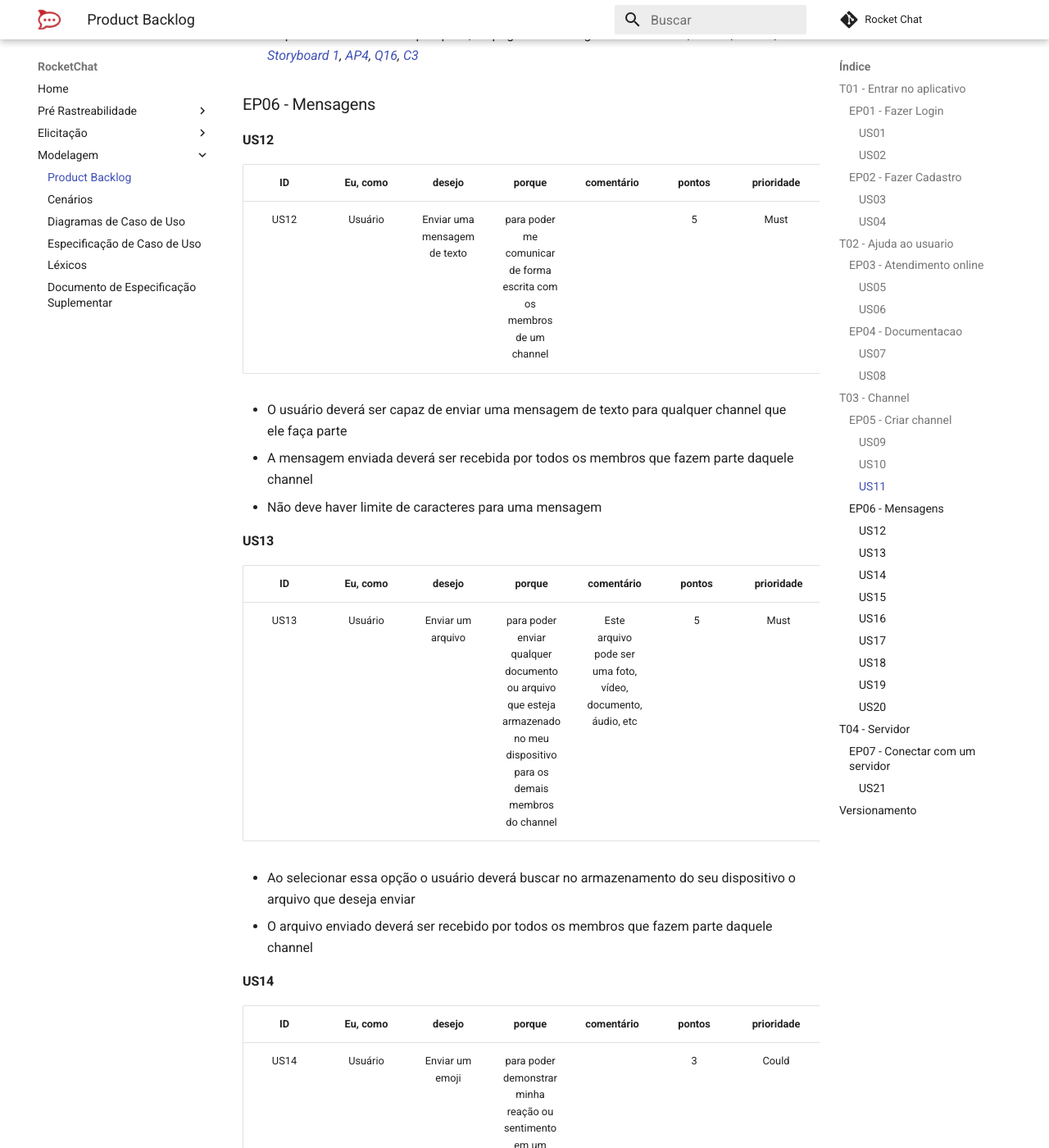
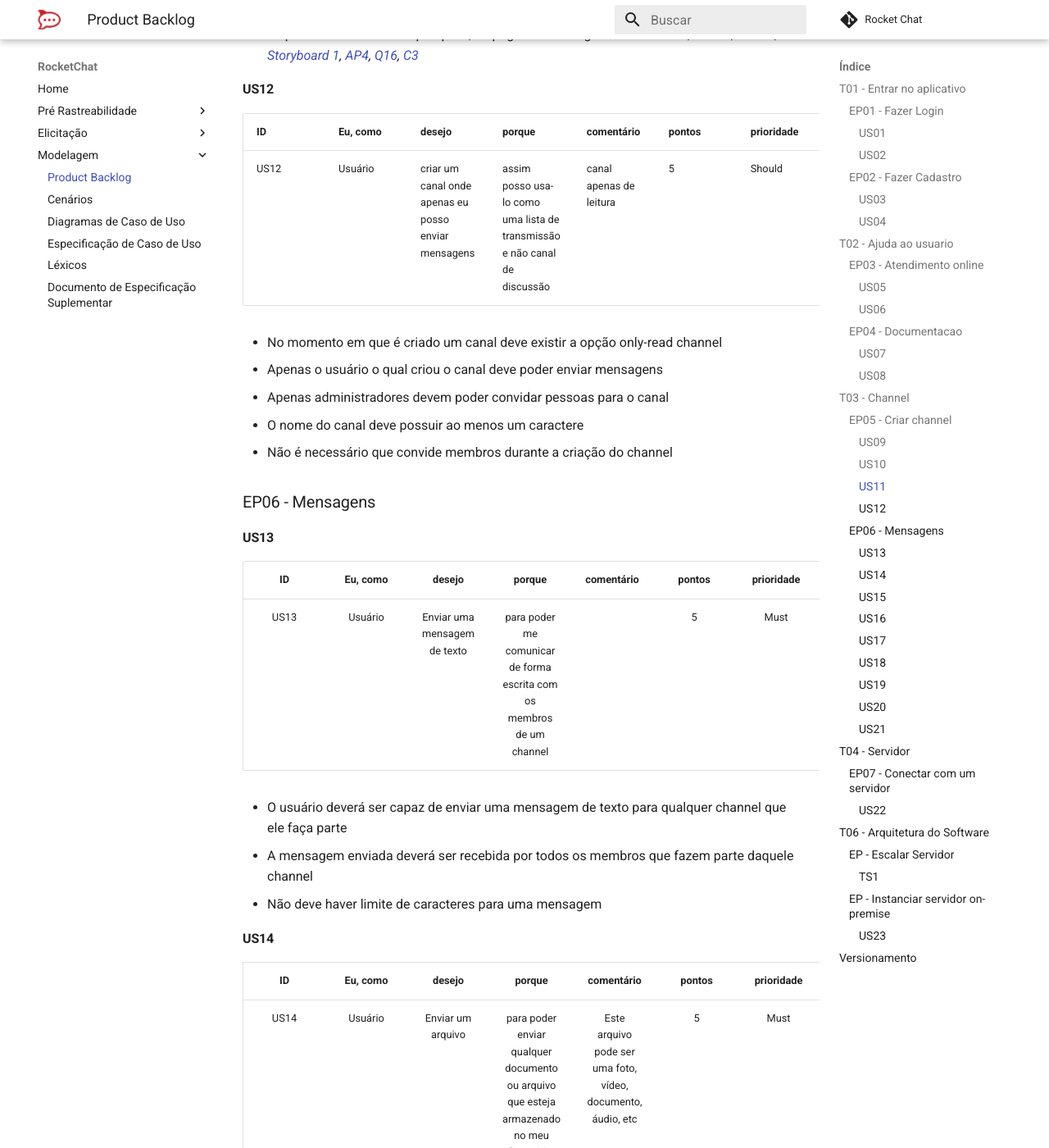
Before and after one commit to MarcosNBJ/2019.1-RocketChat, an MkDocs documentation site: the page built from docs/Modelagem/backlog.md, in a window 1280 px wide and 1400 px high, scrolled down 6365 px. Shown: the whole window at 82% size. Built offline with MkDocs 1.6.1 and Material for MkDocs 9.7.7, drawn with Linux system fonts in a browser that asks for light colours; comment, search, counter and statistics services are not loaded; some of the changed text lies outside the part shown.

Commit message:
Adding T06

```diff
--- a/docs/Modelagem/backlog.md
+++ b/docs/Modelagem/backlog.md
@@ -144,75 +144,88 @@
 
 | ID | Eu, como | desejo | porque | comentário | pontos | prioridade |Tipo |
 |:--:|:--:|:--:|:--:|:--:|:--:|:--:|:--:|
-| US07 | Usuário | Enviar mensagem direta | gostaria de enviar mensagens privadas para determinado usuário|  | 5 | Must |Funcional|
+| US11 | Usuário | Enviar mensagem direta | gostaria de enviar mensagens privadas para determinado usuário|  | 5 | Must |Funcional|
 
 - Conversa iniciada ao acessar o perfil de um usuário na lista de membros de um channel, ou ao procura-lo na barra de pesquisa, na página inicial*Originada em: [INT1.1](../Elicitação/Introspeccao.md#introspeccao-01), [INT2.5](../Elicitação/Introspeccao.md#introspeccao-02), [INT3.1](../Elicitação/Introspeccao.md#introspeccao-03), [Storyboard 1](../Elicitação/Storyboard.md#4-requisitos-obtidos), [AP4](../Elicitação/analprot.md#requisitos-elicitados), [Q16](../Elicitação/questionario.md#requisitos-elicitados), [C3](cenarios.md#c3-v2)*
 
+#### US12
+
+| ID | Eu, como | desejo | porque | comentário | pontos | prioridade |
+|----|----------|--------|--------|------------|--------|------------|
+| US12 | Usuário | criar um canal onde apenas eu posso enviar mensagens | assim posso usa-lo como uma lista de transmissão e não canal de discussão | canal apenas de leitura | 5 | Should |
+
+- No momento em que é criado um canal deve existir a opção only-read channel
+- Apenas o usuário o qual criou o canal deve poder enviar mensagens
+- Apenas administradores devem poder convidar pessoas para o canal
+- O nome do canal deve possuir ao menos um caractere
+- Não é necessário que convide membros durante a criação do channel
+
+
 ### EP06 - Mensagens
 
-#### US12
+#### US13
 
 | ID | Eu, como | desejo | porque | comentário | pontos | prioridade |Tipo |
 |:--:|:--:|:--:|:--:|:--:|:--:|:--:|:--:|
-| US12 | Usuário | Enviar uma mensagem de texto | para poder me comunicar de forma escrita com os membros de um channel|  | 5 | Must |Funcional|
+| US13 | Usuário | Enviar uma mensagem de texto | para poder me comunicar de forma escrita com os membros de um channel|  | 5 | Must |Funcional|
 
 * O usuário deverá ser capaz de enviar uma mensagem de texto para qualquer channel que ele faça parte
 * A mensagem enviada deverá ser recebida por todos os membros que fazem parte daquele channel
 * Não deve haver limite de caracteres para uma mensagem
 
-#### US13
-
-| ID | Eu, como | desejo | porque | comentário | pontos | prioridade |Tipo |
-|:--:|:--:|:--:|:--:|:--:|:--:|:--:|:--:|
-| US13 | Usuário | Enviar um arquivo | para poder enviar qualquer documento ou arquivo que esteja armazenado no meu dispositivo para os demais membros do channel| Este arquivo pode ser uma foto, vídeo, documento, áudio, etc | 5 | Must |Funcional|
-
-* Ao selecionar essa opção o usuário deverá buscar no armazenamento do seu dispositivo o arquivo que deseja enviar
-* O arquivo enviado deverá ser recebido por todos os membros que fazem parte daquele channel
-
 #### US14
 
 | ID | Eu, como | desejo | porque | comentário | pontos | prioridade |Tipo |
 |:--:|:--:|:--:|:--:|:--:|:--:|:--:|:--:|
-| US14 | Usuário | Enviar um emoji| para poder demonstrar minha reação ou sentimento em um channel|  | 3 | Could |Funcional|
+| US14 | Usuário | Enviar um arquivo | para poder enviar qualquer documento ou arquivo que esteja armazenado no meu dispositivo para os demais membros do channel| Este arquivo pode ser uma foto, vídeo, documento, áudio, etc | 5 | Must |Funcional|
 
-* O usuário poderá enviar emojis ou gifs, que estarão divididos por categorias
-* O emoji enviado deverá ser recebido por todos os membros que fazem parte daquele channel
+* Ao selecionar essa opção o usuário deverá buscar no armazenamento do seu dispositivo o arquivo que deseja enviar
+* O arquivo enviado deverá ser recebido por todos os membros que fazem parte daquele channel
 
 #### US15
 
 | ID | Eu, como | desejo | porque | comentário | pontos | prioridade |Tipo |
 |:--:|:--:|:--:|:--:|:--:|:--:|:--:|:--:|
-| US15 | Usuário | Enviar mensagem de áudio| para mandar mensagem de voz ao invés de escreve um texto |  | 5 | Could |Funcional|
+| US15 | Usuário | Enviar um emoji| para poder demonstrar minha reação ou sentimento em um channel|  | 3 | Could |Funcional|
 
-* O usuário poderá enviar mensagem de áudio com tempo ilimitado
+* O usuário poderá enviar emojis ou gifs, que estarão divididos por categorias
+* O emoji enviado deverá ser recebido por todos os membros que fazem parte daquele channel
 
 #### US16
 
 | ID | Eu, como | desejo | porque | comentário | pontos | prioridade |Tipo |
 |:--:|:--:|:--:|:--:|:--:|:--:|:--:|:--:|
-| US16 | Usuário | Editar uma mensagem que foi enviada em um channel| para poder corrigir erros ou fazer quaisquer alterações na mesma|  | 5 | Should |Funcional|
+| US16 | Usuário | Enviar mensagem de áudio| para mandar mensagem de voz ao invés de escreve um texto |  | 5 | Could |Funcional|
 
-* O usuário deve poder editar a mensagem a qualquer momento após tê-la enviado
+* O usuário poderá enviar mensagem de áudio com tempo ilimitado
 
 #### US17
 
 | ID | Eu, como | desejo | porque | comentário | pontos | prioridade |Tipo |
 |:--:|:--:|:--:|:--:|:--:|:--:|:--:|:--:|
-| US17 | Usuário | Remover uma mensagem de um channel| para que ela não seja mais exibida dentro daquele channel e os demais membros não possam mais lê-la| É necessário que tenha um aviso de que a mensagem foi removida | 3 | Should |Funcional|
+| US17 | Usuário | Editar uma mensagem que foi enviada em um channel| para poder corrigir erros ou fazer quaisquer alterações na mesma|  | 5 | Should |Funcional|
 
-* O usuário deve poder remover uma mensagem a qualquer momento após tê-la enviado
-* No lugar da mensagem removida deverá ser exibido um aviso escrito "mensagem removida"
+* O usuário deve poder editar a mensagem a qualquer momento após tê-la enviado
 
 #### US18
 
 | ID | Eu, como | desejo | porque | comentário | pontos | prioridade |Tipo |
 |:--:|:--:|:--:|:--:|:--:|:--:|:--:|:--:|
-| US18 | Usuário | Adicionar uma reação(emoji) em uma determinada mensagem dentro de um channel| para expressar o sentimento ou sensação que tive ao ler aquela mensagem| A reação deverá ficar junto á mensagem que foi "reagida" | 2 | Would |Funcional|
+| US18 | Usuário | Remover uma mensagem de um channel| para que ela não seja mais exibida dentro daquele channel e os demais membros não possam mais lê-la| É necessário que tenha um aviso de que a mensagem foi removida | 3 | Should |Funcional|
+
+* O usuário deve poder remover uma mensagem a qualquer momento após tê-la enviado
+* No lugar da mensagem removida deverá ser exibido um aviso escrito "mensagem removida"
+
+#### US19
+
+| ID | Eu, como | desejo | porque | comentário | pontos | prioridade |Tipo |
+|:--:|:--:|:--:|:--:|:--:|:--:|:--:|:--:|
+| US19 | Usuário | Adicionar uma reação(emoji) em uma determinada mensagem dentro de um channel| para expressar o sentimento ou sensação que tive ao ler aquela mensagem| A reação deverá ficar junto á mensagem que foi "reagida" | 2 | Would |Funcional|
 
 * O usuário deverá poder adicionar uma reação para uma mensagem enviada em um channel da qual faz parte
 * Se vários usuários adicionarem reações a uma mesma mensagem, todas as reações deverão ser exibidas
 
-#### US19
+#### US20
 
 | ID | Eu, como | desejo | porque | comentário | pontos | prioridade |Tipo |
 |:--:|:--:|:--:|:--:|:--:|:--:|:--:|:--:|
@@ -233,16 +246,44 @@
 
 ### EP07 - Conectar com um servidor
 
-#### US21
+#### US22
 
 | ID | Eu, como | desejo | porque | comentário | pontos | prioridade |Tipo |
 |:--:|:--:|:--:|:--:|:--:|:--:|:--:|:--:|
-| US21 | Usuário | Conectar com um servidor da aplicação | para que eu possa acessar o servidor em que meu time/empresa esteja utilizando para se comunicar | Deve conter o nome do servidor e provedor | 3 | Must |Funcional|
+| US22 | Usuário | Conectar com um servidor da aplicação | para que eu possa acessar o servidor em que meu time/empresa esteja utilizando para se comunicar | Deve conter o nome do servidor e provedor | 3 | Must |Funcional|
 
 * O endereço de servidor deve ser validado, conter o nome do servidor e provedor
 * Deve ser aplicado um protocolo de conexão
 
 *Originada em: [ENT1.7](../Elicitação/Entrevista.md#requisitos),[INT1.4](../Elicitação/Introspeccao.md#introspeccao-01),  [INT3.2](../Elicitação/Introspeccao.md#introspeccao-03), [Storyboard 4](../Elicitação/Storyboard.md#4-requisitos-obtidos), [AD13](../Elicitação/analdiscurso.md#requisitos-elicitados), [AP2](../Elicitação/analprot.md#requisitos-elicitados), [C4](cenarios.md#c4-v2)*
+
+## T06 - Arquitetura do Software
+
+### EP - Escalar Servidor
+
+#### TS1
+
+| ID | Eu, como | desejo | porque | comentário | pontos | prioridade |
+|----|----------|--------|--------|------------|--------|------------|
+| TS1 | Arquiteto do projeto | que o software possua uma arquitetura escalável para que ele possa atender mais pessoas de forma mais estável | assim mantenho o servidor funcionando de forma adequada para todos os usuários | | 13 | Should |
+
+* A arquitetura deve permitir que o servidor além de ser escalável possoa funcionar sob uma infraestrutura on-premise
+* A aquitetura deve permitir instâncias individuais do software
+
+*Originada em: [ENT1.9](../Elicitação/Entrevista.md#requisitos)*
+
+### EP - Instanciar servidor on-premise
+
+#### US23
+
+| ID | Eu, como | desejo | porque | comentário | pontos | prioridade |
+|----|----------|--------|--------|------------|--------|------------|
+| US23 | Usuário | fazer minha própria instancia do software com infraestrutura on-premise | assim tenho mais controle dos dados os quais são enviados no servidor o qual uso |  | 13 | Must |
+
+* O serviço deve ser suportado por servidor Linux
+
+*Originada em: [ENT1.7](../Elicitação/Entrevista.md#requisitos)*
+
 
 ## Versionamento
 
@@ -258,4 +299,5 @@
 | 08/05/2019 | 1.4 | Inclusão do tema T04 | Heron Rodrigues |
 | 08/05/2019 | 1.5 | Inclusão do tema T03, com EP03 e 04 | Marcos Nery |
 | 08/05/2019 | 1.6 | Melhor formatação das tabelas | Marcos Nery |
-| 08/05/2019 | 1.7 | Adicionando pontos da US12 a US20 | Weiller Fernandes |
+| 08/05/2019 | 1.7 | Adicionando pontos da US13 a US20 | Weiller Fernandes |
+| 08/05/2019 | 1.8 | Inclusão de tema T06, US12, TS1 e US23 | Joao Lucas |
```
Also changed, not shown: other parts of docs/Modelagem/backlog.md (+4 -4 lines).
